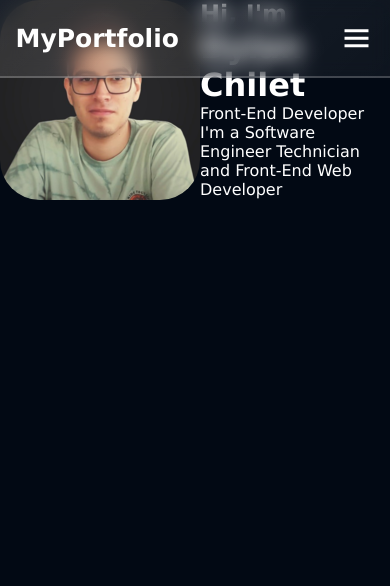
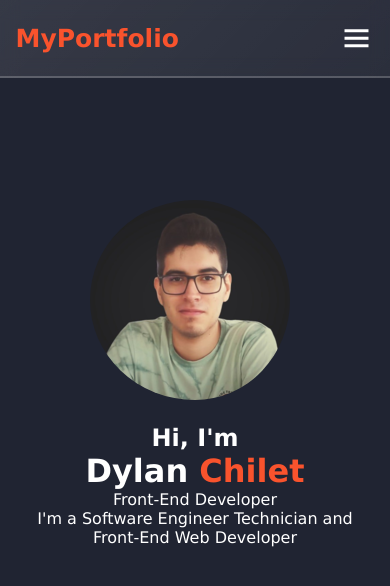
Before and after one commit to TCHDyLaN/MyPortfolio, a plain HTML site: page index.html in a window 390 px wide. Drawn offline with nearby package versions, Linux system fonts and the light colour scheme.

Commit message:
Responsive dev info e img

```diff
--- a/style.css
+++ b/style.css
@@ -6,7 +6,7 @@
 }
 
 body{
-    background-color: #020914;
+    background-color: #202432;
     color: white;
 }
 
@@ -40,7 +40,7 @@ body{
 }
 
 .logo{
-    color: white;
+    color:#f9532d;
     font-size: 25px;
     text-decoration: none;
     font-weight: 600;
@@ -71,12 +71,14 @@ body{
 #menu-icon:hover{
     color: #f9532d;
 }
+
+/*PARA RESPONSIVE*/
 @media (max-width:992px){
     .header{
         padding:1.25rem 4%;
     }
 }
-
+/*RESPONSIVE PARA PANTALLAS PEQUEÑAS*/
 @media (max-width:768px){
     #menu-icon{
         display: block;
@@ -103,14 +105,50 @@ body{
     }
 }
 
+
+
+
+.portfolio{
+    margin-top: 200px;
+}
+
 .info-container{
     display: flex;
     justify-content: center;
-    font-family:'Courier New', Courier, monospace
-
+    font-family:'Courier New', Courier, monospace;
+    align-items: center;
+    justify-content: center;
+    max-width: 100%;
+    padding: 0 20px;
+    box-sizing: border-box;
 }
 
 .dev-photo img{
-    border-radius: 20%;
+    border-radius: 50%;
+    max-width: 100%;
+    padding-right: 10px;
+}
 
+.dev-info{
+    margin-left: 20px;
+    text-align: left;
 }
+
+.dev-info span{
+    color: #f9532d;
+}
+
+/*PARA RESPONSIVE*/
+@media(max-width:768px){
+    .info-container{
+        flex-direction: column;
+        align-items: center;
+    }
+
+    .dev-info{
+        text-align: center;
+        margin-left: 0;
+        margin-top: 20px;
+        justify-content: center;
+    }
+}
```
Also changed, not shown: index.html (+2 -4 lines).
